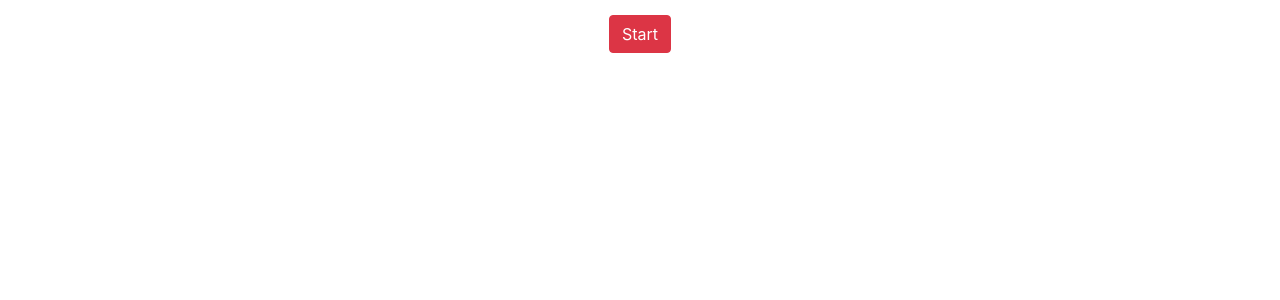
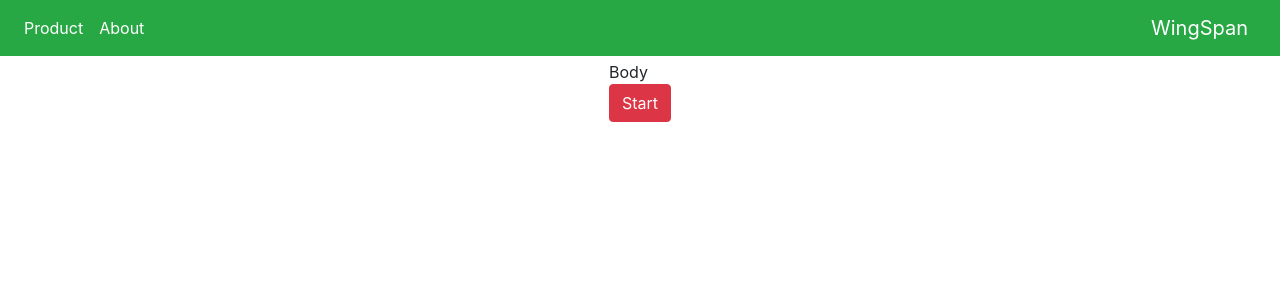
Before and after one commit to jacksgreen/Wingspan-Frontend, a React (Create React App) app: page / in a window 1280 px wide. Shown: the top 300 px of the page. Built offline with nearby package versions, Linux system fonts and the light colour scheme.

Commit message:
added structure and navbar

```diff
--- a/src/App.css
+++ b/src/App.css
@@ -1,7 +1,10 @@
 .app-container {
-    margin-top: 15px;
     display: flex;
     flex-direction: column;
     align-items: center;
 
 }
+
+.setMarginTop{
+    margin-top:60px;
+}
--- a/src/App.tsx
+++ b/src/App.tsx
@@ -1,11 +1,17 @@
 import React from 'react';
 import './App.css';
 import { Button } from 'reactstrap';
+import Navbar from './components/navbar/navbar'
+import Body from './components/productPage/body'
 
 const App: React.FC = () => {
   return (
     <div className="app-container">
-      <Button color="danger">Start</Button>
+      <Navbar></Navbar>
+      <div className="setMarginTop">
+        <Body></Body>
+        <Button color="danger">Start</Button>
+      </div>
     </div>
   );
 }
--- /dev/null
+++ b/src/components/navbar/navbar.css
@@ -0,0 +1,4 @@
+.navbar-container{
+    width:100vw;
+    justify-content: space-evenly;
+}
--- /dev/null
+++ b/src/components/navbar/navbar.tsx
@@ -0,0 +1,39 @@
+import React, { useState } from 'react';
+import {
+    Collapse,
+    Navbar,
+    NavbarToggler,
+    NavbarBrand,
+    Nav,
+    NavItem,
+    NavLink,
+    NavbarText
+} from 'reactstrap';
+import './navbar.css'
+
+const NavBar = () => {
+    const [isOpen, setIsOpen] = useState(false);
+
+    const toggle = () => setIsOpen(!isOpen);
+
+    return (
+        <div className="navbar-container">
+            <Navbar color="success" expand="md" scrolling dark fixed="top">
+                <NavbarToggler onClick={toggle} />
+                <Collapse isOpen={isOpen} navbar>
+                    <Nav className="mr-auto" navbar>
+                        <NavItem>
+                            <NavLink href="/product/" className="text-white">Product</NavLink>
+                        </NavItem>
+                        <NavItem>
+                            <NavLink href="/about/" className="text-white">About</NavLink>
+                        </NavItem>
+                    </Nav>
+                </Collapse>
+                <NavbarBrand className="text-white">WingSpan</NavbarBrand>
+            </Navbar>
+        </div>
+    );
+}
+
+export default NavBar;
--- /dev/null
+++ b/src/components/productPage/body.tsx
@@ -0,0 +1,11 @@
+import React, { useState } from 'react';
+
+const Body = () => {
+    return (
+        <div>
+            <div>Body</div>
+        </div>
+    )
+}
+
+export default Body
```
Also changed, not shown: src/components/aboutPage/about.tsx (added, +7 -0 lines), src/components/navbar/tree_icon.png (added), src/components/productPage/body.css (added).
